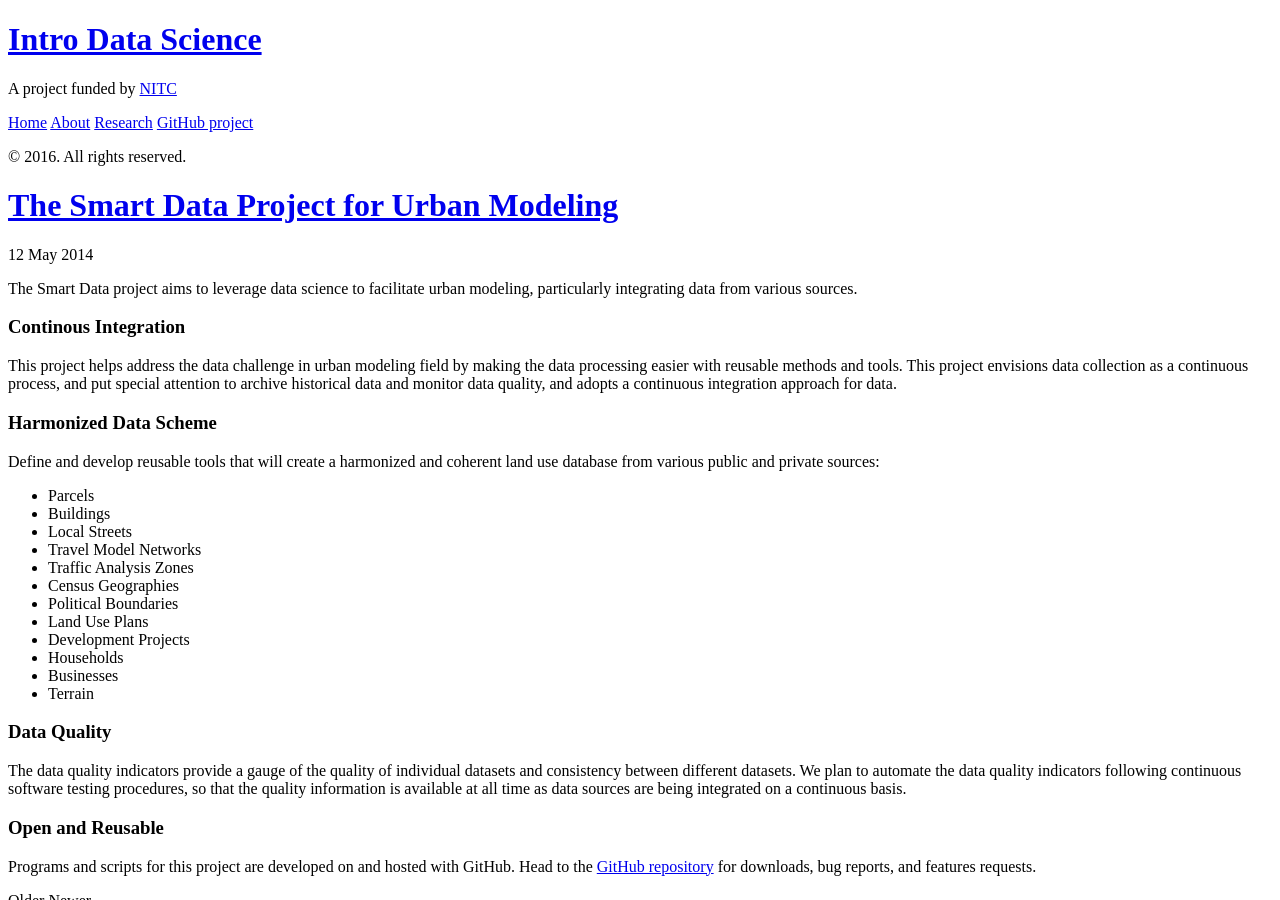
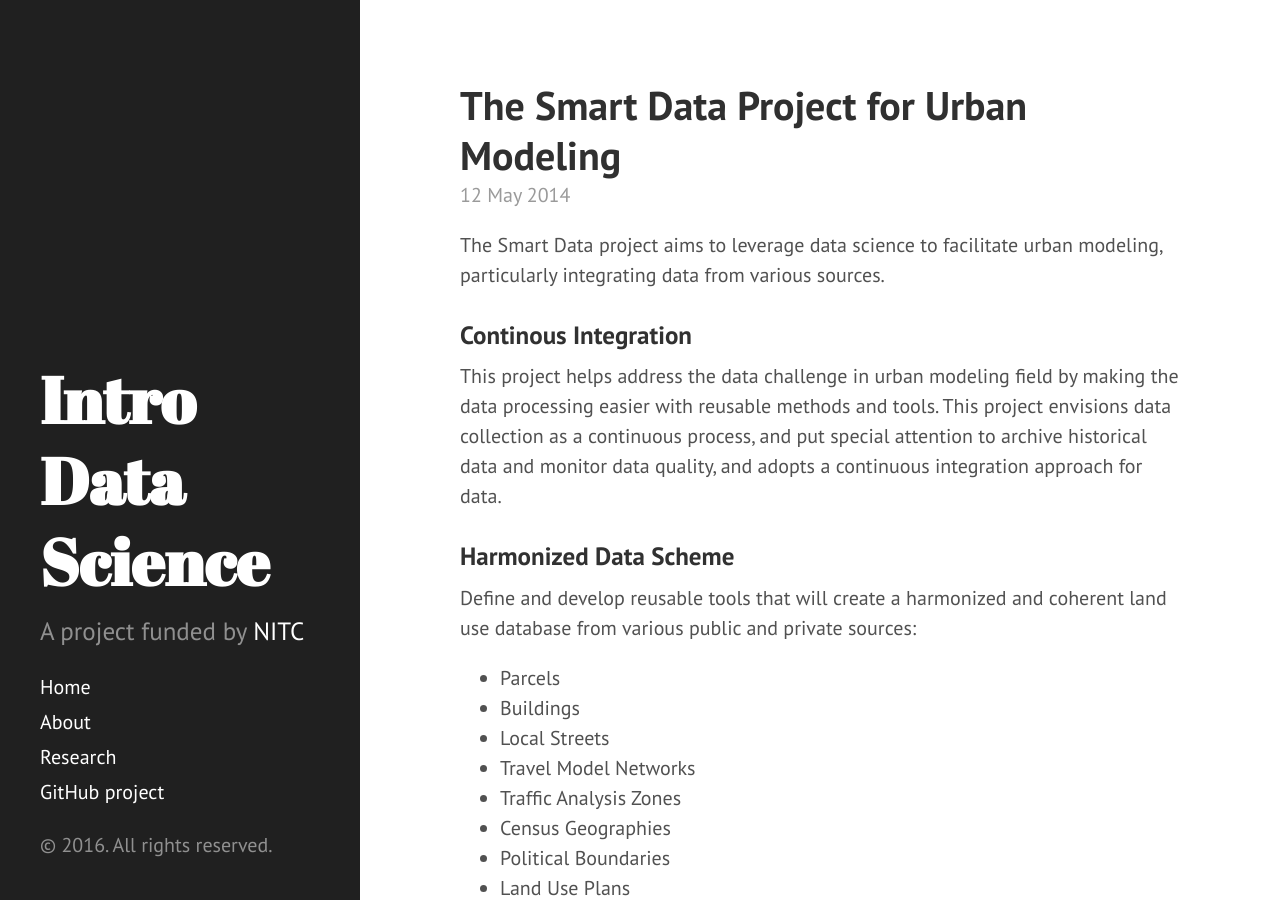
Before and after one commit to cities/IntroDataScience, a Jekyll site: the page built from index.html, in a window 1280 px wide and 900 px high. Built offline with Jekyll 4.4.1, drawn with Linux system fonts in a browser that asks for light colours; the list of posts is cut into pages by our own code.

Commit message:
bug fixing in progress^3

```diff
--- a/_config.yml
+++ b/_config.yml
@@ -14,7 +14,7 @@ title:            Intro Data Science
 tagline:          'A first course for engineers, planners and social scientists'
 description:      'A project funded by <a href="http://nitc.trec.pdx.edu" target="_blank">NITC</a>'
 url:              http://cities.github.io/
-baseurl:          /datascience
+baseurl:          /datascience/
 
 author:
   name:           'Liming Wang'
```
